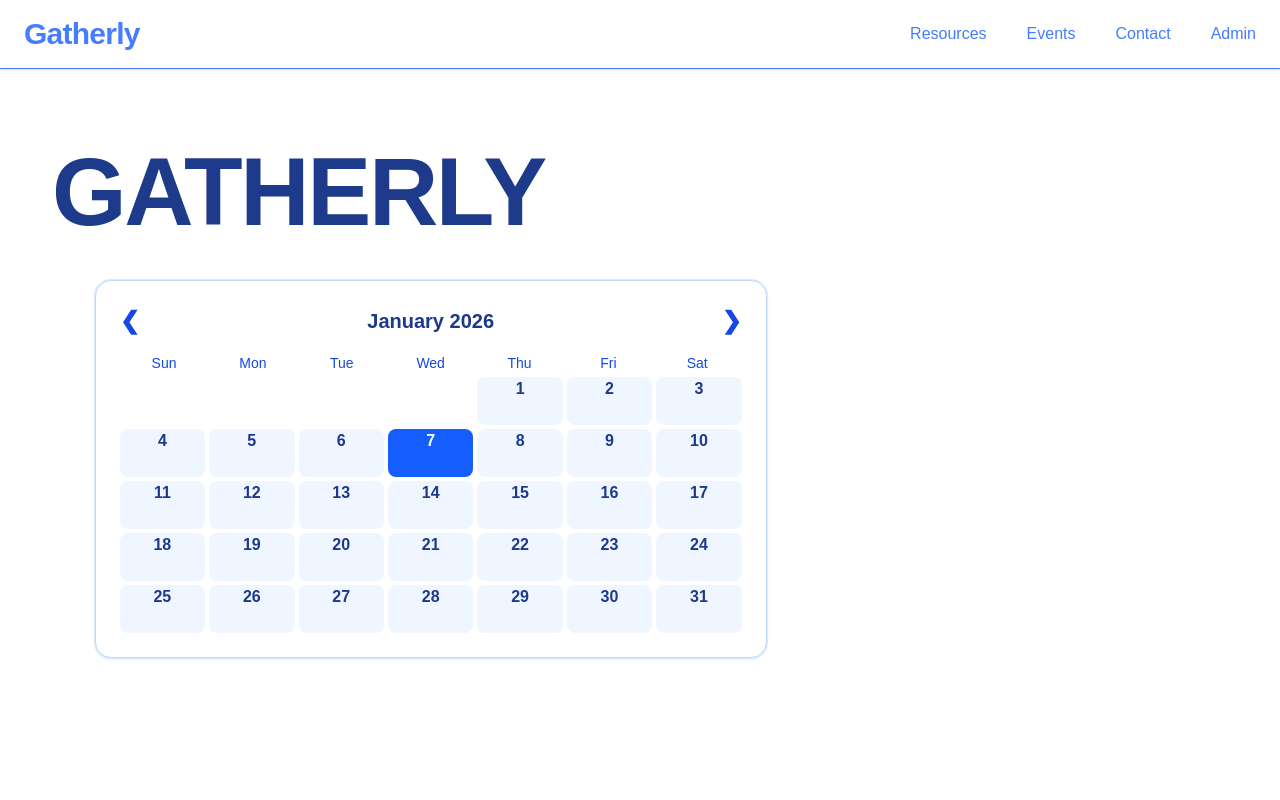
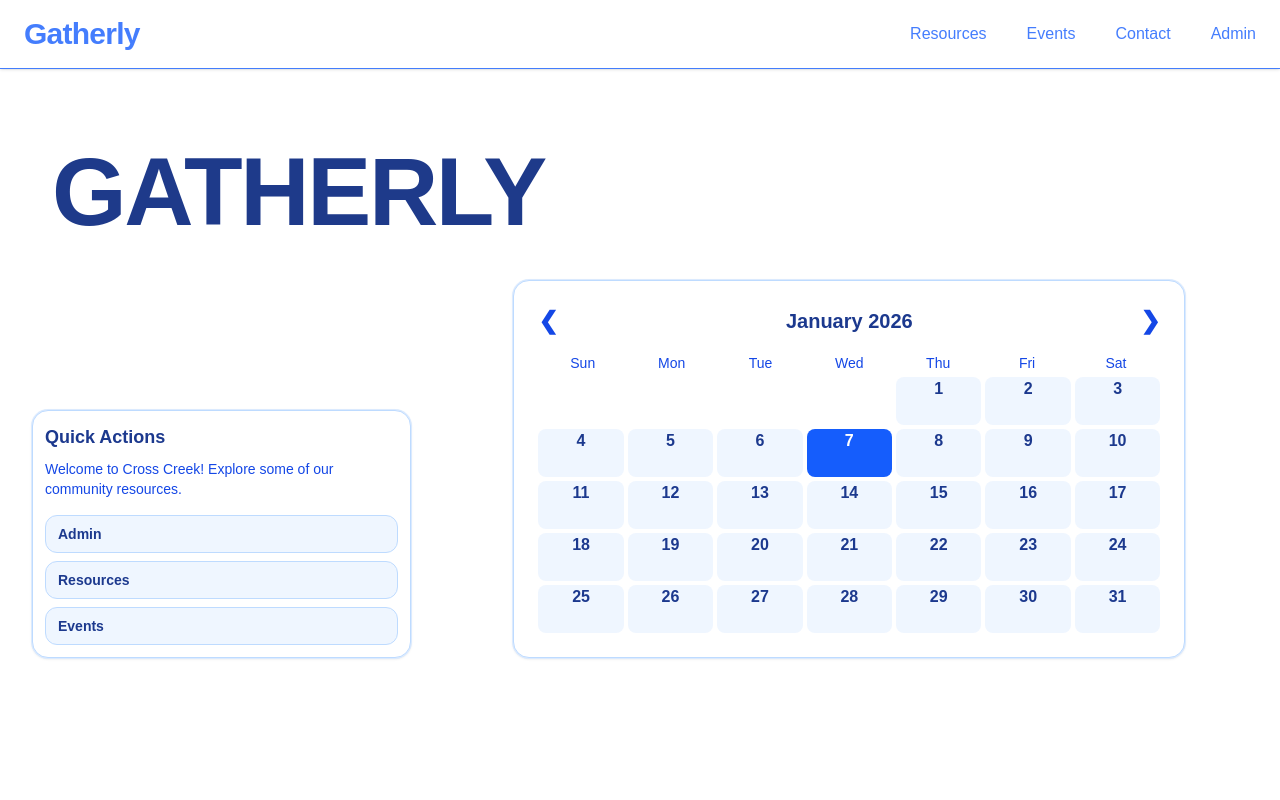
Before and after one commit to TSA-Group/tsa_group_starter, a Next.js app: page / in a window 1280 px wide. Shown: the top 800 px of the page. Built offline with nearby package versions, Linux system fonts and the light colour scheme.

Commit message:
Update page.tsx

```diff
--- a/app/page.tsx
+++ b/app/page.tsx
@@ -152,7 +152,9 @@ export default function Home() {
 
       {/* MAIN GRID */}
       <motion.main className="max-w-7xl mx-auto px-4 sm:px-6 lg:px-8 pb-32 grid grid-cols-1 lg:grid-cols-3 gap-8 lg:gap-10 items-stretch">
-
+        <motion.section className="lg:col-span-1 flex flex-col justify-end">
+          <QuickActions />
+        </motion.section>
         {/* RIGHT COLUMN - Calendar */}
         <motion.section className="lg:col-span-2">
           <motion.div
```
